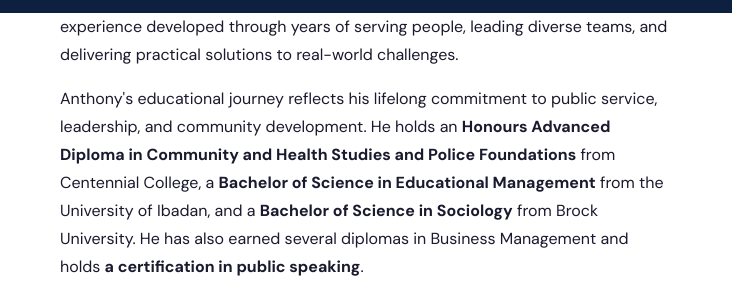
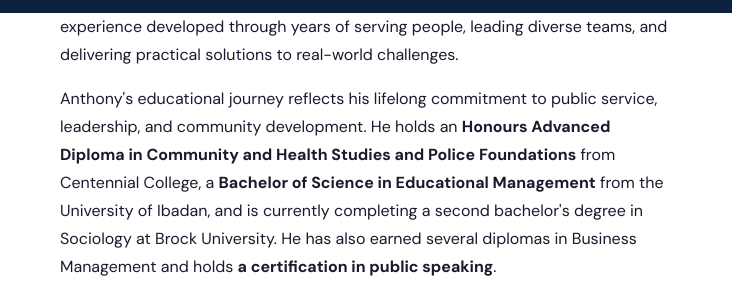
Before and after one commit to dunsin2018/aaa-campaign-website, a plain HTML site: page about.html in a window 1280 px wide. Shown: the part 787-1081 px from the top of the page, 548-1280 px from the left. Drawn offline with nearby package versions, Linux system fonts and the light colour scheme; a web font is replaced by a local one.

Commit message:
Reword Brock University entry to 'currently completing second bachelor degree'

```diff
--- a/about.html
+++ b/about.html
@@ -84,7 +84,7 @@
             <p class="label-tag">FULL BIOGRAPHY</p>
             <h2>About Anthony</h2>
             <p>Anthony Adeoye is a community-focused leader, business professional, and advocate for responsible growth, public service, and civic engagement. As a candidate for Mayor of St. Catharines, he brings a unique combination of academic achievement, operational leadership, and community-centred experience developed through years of serving people, leading diverse teams, and delivering practical solutions to real-world challenges.</p>
-            <p>Anthony's educational journey reflects his lifelong commitment to public service, leadership, and community development. He holds an <strong>Honours Advanced Diploma in Community and Health Studies and Police Foundations</strong> from Centennial College, a <strong>Bachelor of Science in Educational Management</strong> from the University of Ibadan, and a <strong>Bachelor of Science in Sociology</strong> from Brock University. He has also earned several diplomas in Business Management and holds <strong>a certification in public speaking</strong>.</p>
+            <p>Anthony's educational journey reflects his lifelong commitment to public service, leadership, and community development. He holds an <strong>Honours Advanced Diploma in Community and Health Studies and Police Foundations</strong> from Centennial College, a <strong>Bachelor of Science in Educational Management</strong> from the University of Ibadan, and is currently completing a second bachelor's degree in Sociology at Brock University. He has also earned several diplomas in Business Management and holds <strong>a certification in public speaking</strong>.</p>
             <p>His education and professional training are complemented by certifications in Advanced Administration and Management, Emergency First Aid, CPR/AED, and WHMIS. Together, they have provided him with a strong foundation in community development, public safety, organizational leadership, social policy, strategic planning, and evidence-based decision-making. They have also strengthened his ability to lead with integrity, accountability, and a people-first approach while delivering meaningful results across business, healthcare, and community environments.</p>
             <p>Anthony's professional career began in the hospitality industry, where he developed a reputation for exceptional customer service, operational excellence, and team leadership. He later expanded his experience into large-scale public service and logistics organizations, including the Toronto Transit Commission, United Parcel Service, and Canada Post Corporation. These roles provided him with valuable insight into transportation, service delivery, operational efficiency, and the critical infrastructure that keeps communities connected.</p>
             <p>As his career progressed, Anthony assumed leadership roles in operations, marketing, sales, human resources, and organizational management. At Canada Post, he managed multi-site delivery operations, coordinated resources, monitored performance metrics, and maintained high standards of customer service across multiple communities.</p>
```
